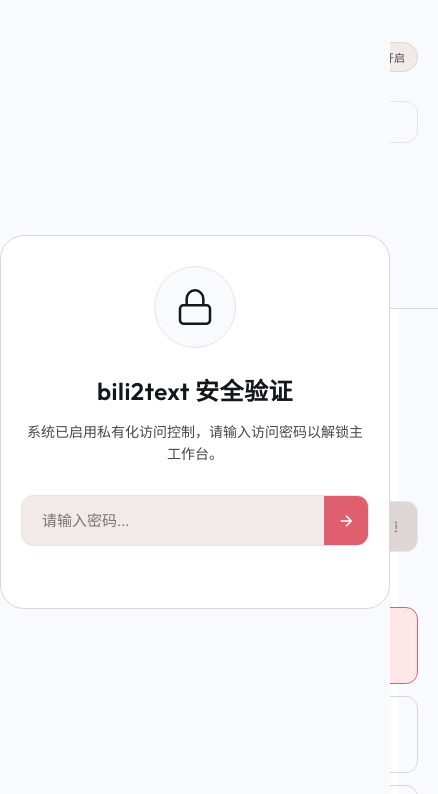
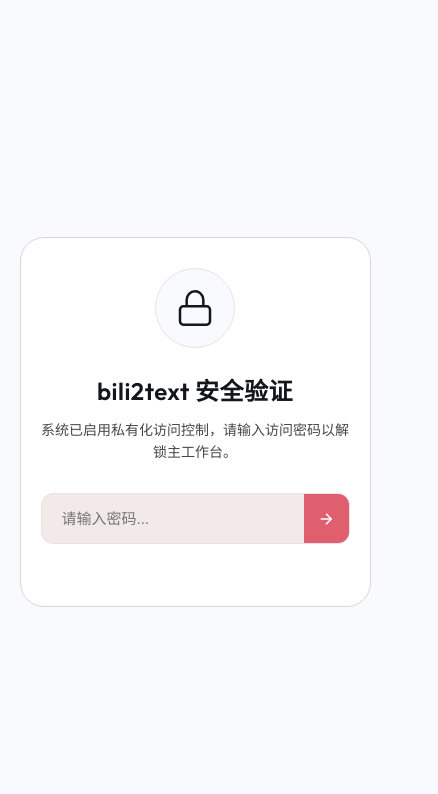
Before and after one commit to heribe/bili2text, a plain HTML site: page static/index.html in a window 390 px wide. Shown: the top 794 px of the page, 438 px wide, since content can reach past the window. Drawn offline with Linux system fonts and the light colour scheme.

Commit message:
style: 修复暗色模式注入时的 CSS 语法错误导致移动端适配全面失效的问题

```diff
--- a/static/style.css
+++ b/static/style.css
@@ -36,6 +36,12 @@
 
     --radius-lg: 24px;
     --radius-md: 12px;
+
+    --shadow-sm: 0 2px 8px rgba(0,0,0,0.2);
+    --shadow-md: 0 8px 24px rgba(0,0,0,0.3);
+
+    --transition-fast: 0.15s ease-out;
+    --transition-normal: 0.3s cubic-bezier(0.16, 1, 0.3, 1);
 }
 
 /* 暗色模式系统适配 */
@@ -55,13 +61,6 @@
         --accent-hover: oklch(75% 0.16 15);
         --accent-muted: rgba(255, 107, 107, 0.2);
     }
-}
-
-    --shadow-sm: 0 2px 8px rgba(0,0,0,0.2);
-    --shadow-md: 0 8px 24px rgba(0,0,0,0.3);
-
-    --transition-fast: 0.15s ease-out;
-    --transition-normal: 0.3s cubic-bezier(0.16, 1, 0.3, 1);
 }
 
 * {
@@ -988,7 +987,7 @@
 /* 自适应调节 */
 @media (max-width: 1024px) {
     .app-container {
-        width: 100vw;
+        width: 100%;
         height: 100vh;
         border-radius: 0;
     }
```
